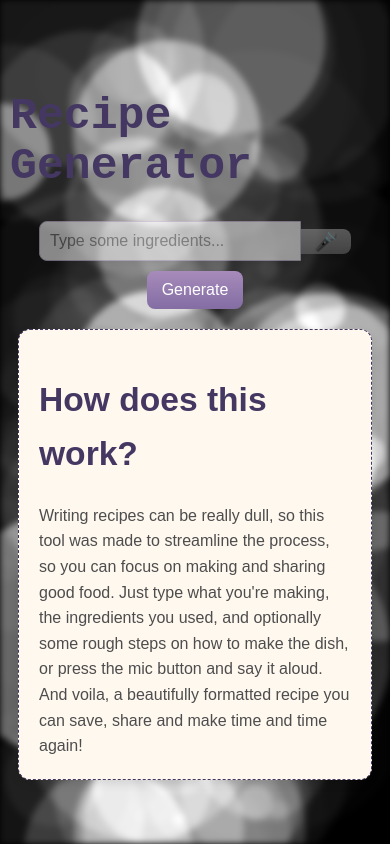
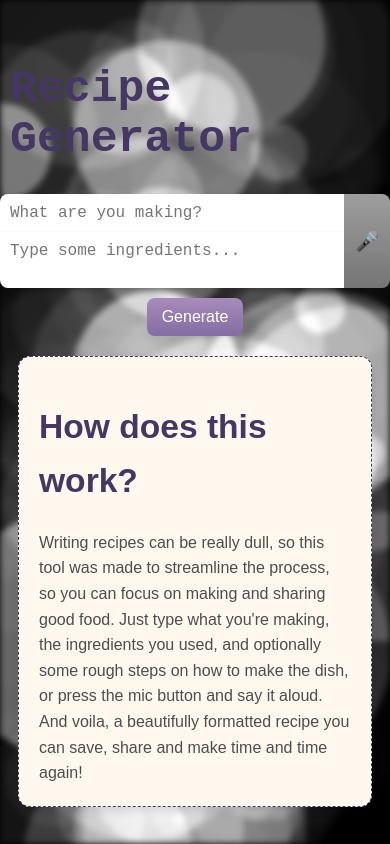
Before and after one commit to Ishaikh3434/googrecipegen, a Flask app: page / in a window 390 px wide. Run offline with Flask 3, Linux system fonts and the light colour scheme; some libraries are stand-ins or nearby versions.

Commit message:
Added a separate text box for the recipe name, reflecting feedback from users Fixed a bug where microphone input would only register the first segment of input repeatedly.

```diff
--- a/static/css/styles.css
+++ b/static/css/styles.css
@@ -50,25 +50,55 @@ h2 {
 }
 
 /* Container for input field and mic button */
+.textfield-container{
+    display: flex;
+    flex-direction: column;
+    align-self: center;
+    align-items: left;
+    width: 100%;
+    max-width: 612px;
+
+}
+
 .input-container {
     display: flex;
-    opacity: 0.5;
-    align-items: center;
-    width: 80%; /* Match output container width */
-    max-width: 612px; /* Same max-width as output container */
+    align-self: center;
+    align-items: left;
+    width: 100%;
+    max-width: 612px;
     margin-bottom: 10px;
 }
 
-/* Input field */
+
+
 input[type="text"] {
-    flex: 1; /* Take up remaining space */
+    display:inline;
+    align-items: left;
+    width: 100%;
+    max-width: 612px;
     padding: 10px;
-    border: 1px solid #cbbcd9;
-    border-radius: 8px 0 0 8px; /* Rounded corners on the left */
+    border: 1px solid var(--primary);
+    border-radius:  8px 0 0 0;
     font-size: 1rem;
+    font-family:'Courier New', Courier, monospace;
     outline: none;
     box-shadow: 0 2px 5px rgba(0, 0, 0, 0.1);
 }
+
+
+/* Input field */
+textarea[type="text"] {
+    flex: 1;
+    width:100%;
+    border: 1px solid var(--primary);
+    border-radius: 0px 0 0 8px;
+    font-size: 1rem;
+    outline: none;
+    padding: 10px;
+    font-family:'Courier New', Courier, monospace;
+    box-shadow: 0 2px 5px rgba(0, 0, 0, 0.1);
+}
+
 
 /* Microphone button */
 #micButton {
@@ -80,7 +110,7 @@ input[type="text"] {
     font-size: 1.2rem;
     display: flex;
     align-items: center;
-    justify-content: center;
+    justify-content:center;
 }
 
 #micButton:hover {
--- a/static/js/app.js
+++ b/static/js/app.js
@@ -4,7 +4,7 @@ const saveOptions = document.getElementById('saveOptions');
 console.log(path);
 
 document.getElementById('generateButton').addEventListener('click', async () => {
-    const inputText = document.getElementById('inputField').value;
+    const inputText = (document.getElementById('recipeName').value+': '+document.getElementById('inputField').value);
 
     try {
         const response = await fetch(path, {
@@ -70,7 +70,7 @@ togglebutton.addEventListener('click', () => {
     if (!recognition) {
         recognition = new (window.SpeechRecognition || window.webkitSpeechRecognition)();
         recognition.lang = 'en-US';
-        recognition.interimResults = true; // Allow interim results
+        recognition.interimResults = false; // Allow interim results
         recognition.maxAlternatives = 1;
         recognition.continuous = true; // Keep recognition active after pauses
 
@@ -80,9 +80,9 @@ togglebutton.addEventListener('click', () => {
         };
 
         recognition.onresult = (event) => {
-            const speechResult = event.results[0][0].transcript;
-            document.getElementById('inputField').value = speechResult;
-            console.log(speechResult);
+            var speechResult = event.results[event.results.length-1][0].transcript;
+            document.getElementById('inputField').value += speechResult;
+            speechResult = ''
         };
 
         recognition.onerror = (event) => {
--- a/templates/index.html
+++ b/templates/index.html
@@ -18,7 +18,10 @@
 </header>
 <body>
     <div class="input-container">
-        <input type="text" id="inputField" placeholder="Type some ingredients...">
+        <div class="textfield-container">
+            <input type="text" id="recipeName" placeholder="What are you making?">
+            <textarea type="text" id="inputField" placeholder="Type some ingredients..."></textarea>
+        </div>
         <button id="micButton" class="off">🎤</button>
     </div>
 
```
